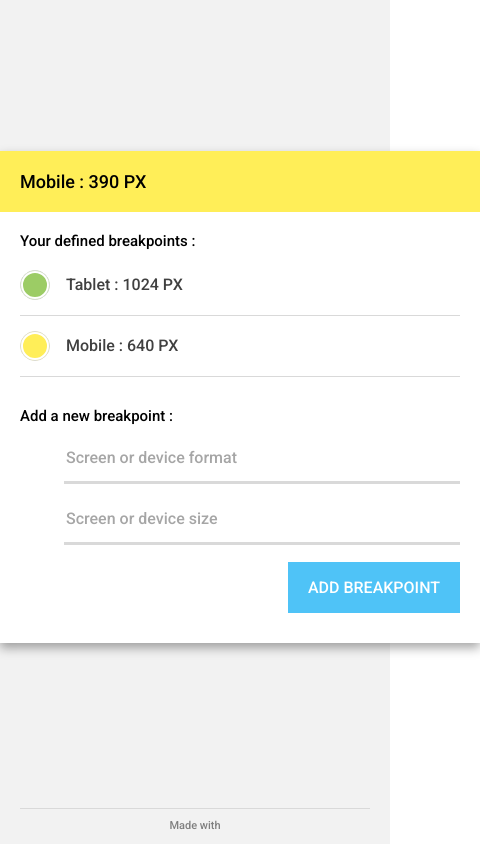
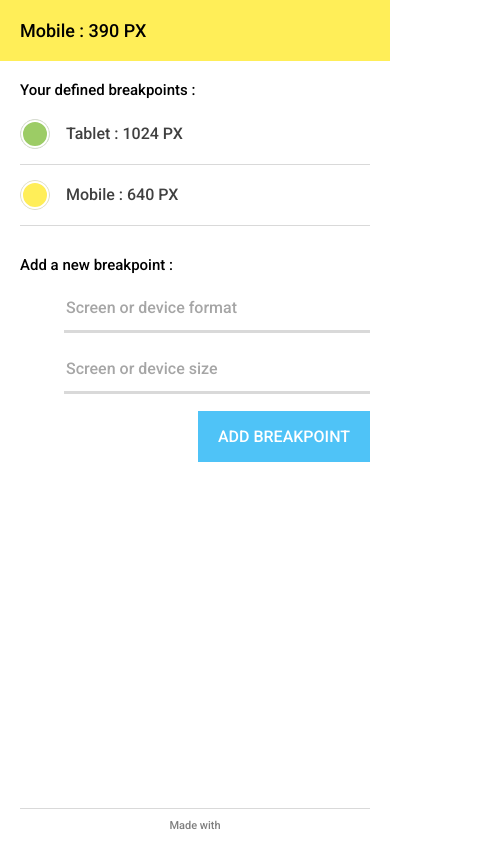
Before and after one commit to WrySeed/breakpoint-watcher, a Vue app: page / in a window 390 px wide. Shown: the top 844 px of the page, 480 px wide, since content can reach past the window. Built offline with nearby package versions, Linux system fonts and the light colour scheme.

Commit message:
Responsive layout

```diff
--- a/src/App.vue
+++ b/src/App.vue
@@ -1,6 +1,7 @@
 <template>
   <div id="app">
     <div class="wrapper">
+      <div class="content">
         <error
           :message="error"
           v-on:dismiss="setError('')" />
@@ -10,6 +11,7 @@
           :breakpoints="orderedBreakpoints"
           v-on:error="setError"
           v-on:checkSize="checkAppSize"/>
+      </div>
     </div>
     <footer>
       Made with <a target="_blank" href="https://www.youtube.com/watch?v=WFWrRU1zSYQ" class="icon-link"><icon :glyph="icons.musicCircle" /></a> by <a target="_blank" href="https://github.com/WrySeed">@wryseed</a>
@@ -99,13 +101,18 @@ html
   font-size: 62.5%
 
 #app
+  background-color: $black-a5
   font: $main-font
-  background-color: $black-a5
 
 .wrapper
+  min-height: calc(100vh - 5.1rem)
+
+.content
   display: table
   width: 100%
-  height: calc(100vh - 5.1rem)
+  height: calc(100vh - (5.1rem))
+  padding: 5rem 0
+  box-sizing: border-box
 
 footer
   height: 3.6rem
@@ -131,4 +138,12 @@ footer
       width: 1.4rem
       height: 1.4rem
       fill: $ws-red
+
+@media #{$mobile}
+  #app
+    background-color: white
+
+  .content
+    display: block
+    padding: 0
 </style>
--- a/src/components/Layout.vue
+++ b/src/components/Layout.vue
@@ -153,4 +153,11 @@ export default {
       margin-bottom: 0
       p
         margin-bottom: 1rem
+
+@media #{$mobile}
+  .layout
+    display: block
+    &__column
+      width: auto
+      box-shadow: none
 </style>
--- a/src/styles/variables.sass
+++ b/src/styles/variables.sass
@@ -18,8 +18,8 @@ $material-blue: #4fc3f7
 $material-blue--active: #29b6f6
 
 /* Breakpoints */
-$tablet: 1024
-$mobile: 640
+$tablet: 1024px
+$mobile: "screen and (max-width: 640px)"
 
 /* Misc */
 $duration: 350ms
```
Lines whose indentation alone changed are shown as unchanged.
